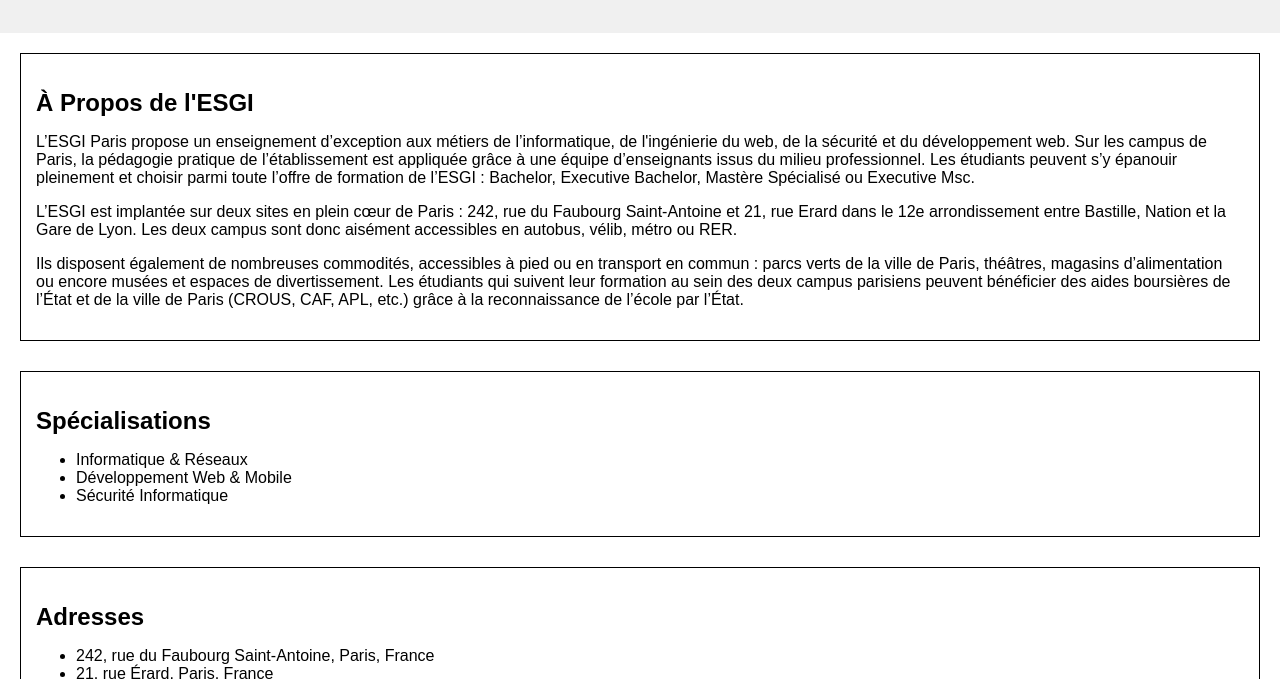
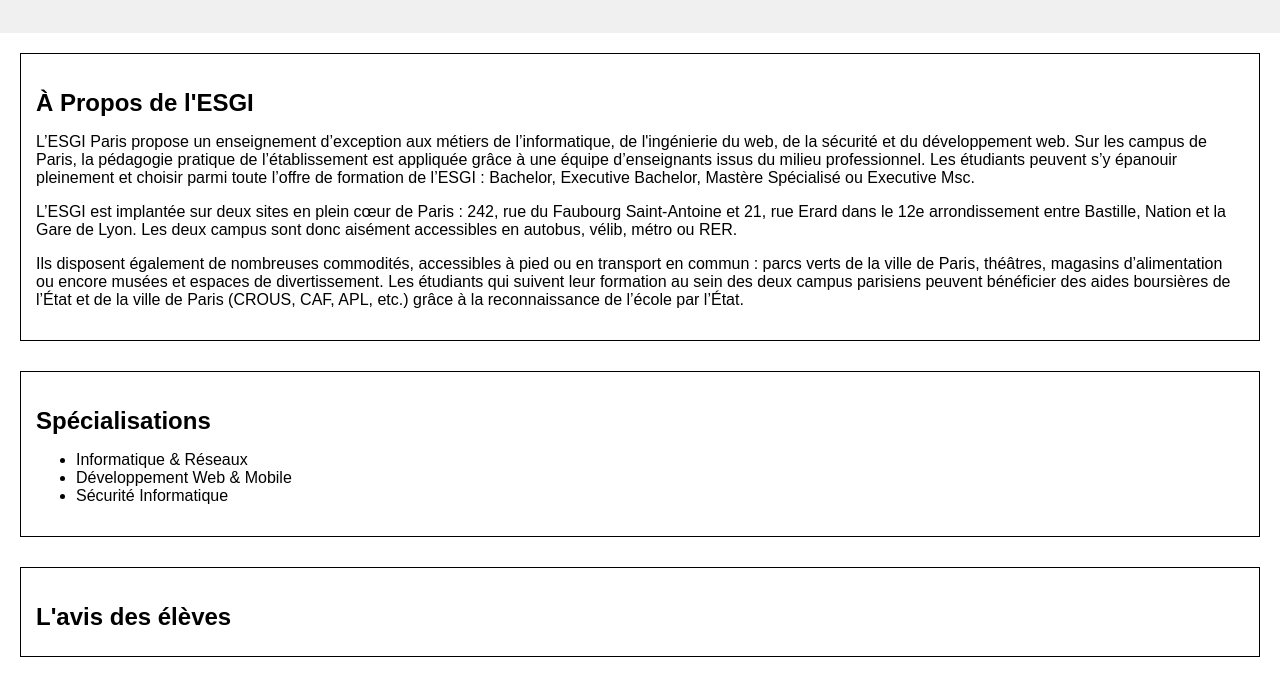
Before and after one commit to KeymZ-Development/GitProject, a plain HTML site: page index.html in a window 1280 px wide. Shown: the part 121-800 px from the top of the page. Drawn offline with Linux system fonts and the light colour scheme.

Commit message:
Add student-review section in index.html

```diff
--- a/index.html
+++ b/index.html
@@ -52,6 +52,10 @@
         </ul>
       </section>
 
+      <section id="student-review">
+        <h2>L'avis des élèves</h2>
+      </section>
+
       <section id="address">
         <h2>Adresses</h2>
         <ul>
```
